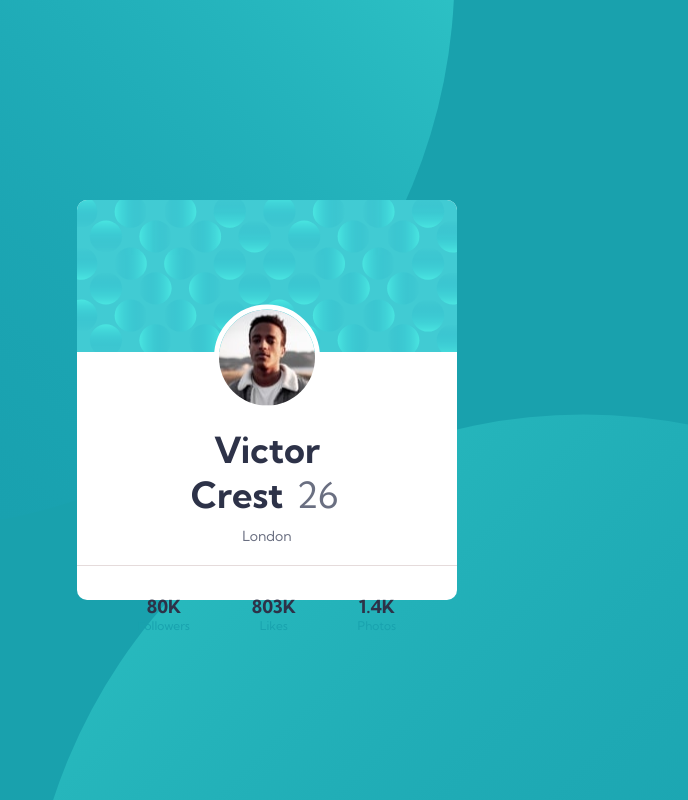
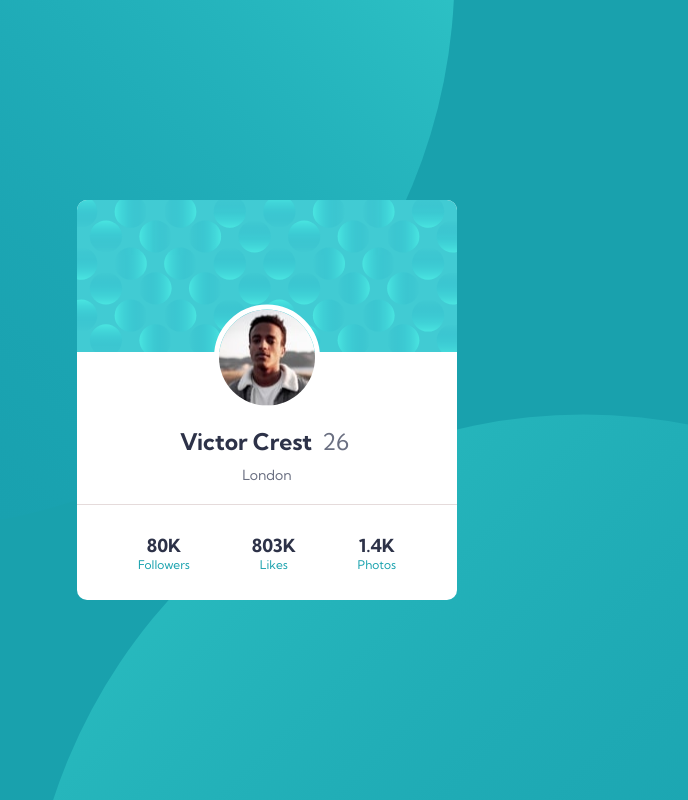
Before and after one commit to FuhadRaheem/profile-card-component, a plain HTML site: page index.html in a window 1280 px wide. Shown: the whole page, without its empty margins (373-1061 px from the left). Drawn offline with Linux system fonts and the light colour scheme.

Commit message:
Update styles.css

```diff
--- a/styles.css
+++ b/styles.css
@@ -83,6 +83,7 @@ main {
 h1 {
     margin: 70px 100px 10px 100px;
     color: var(--veryDarkDesaturatedBlue);
+    font-size: 23px;
 }
 
 h1 span {
```
